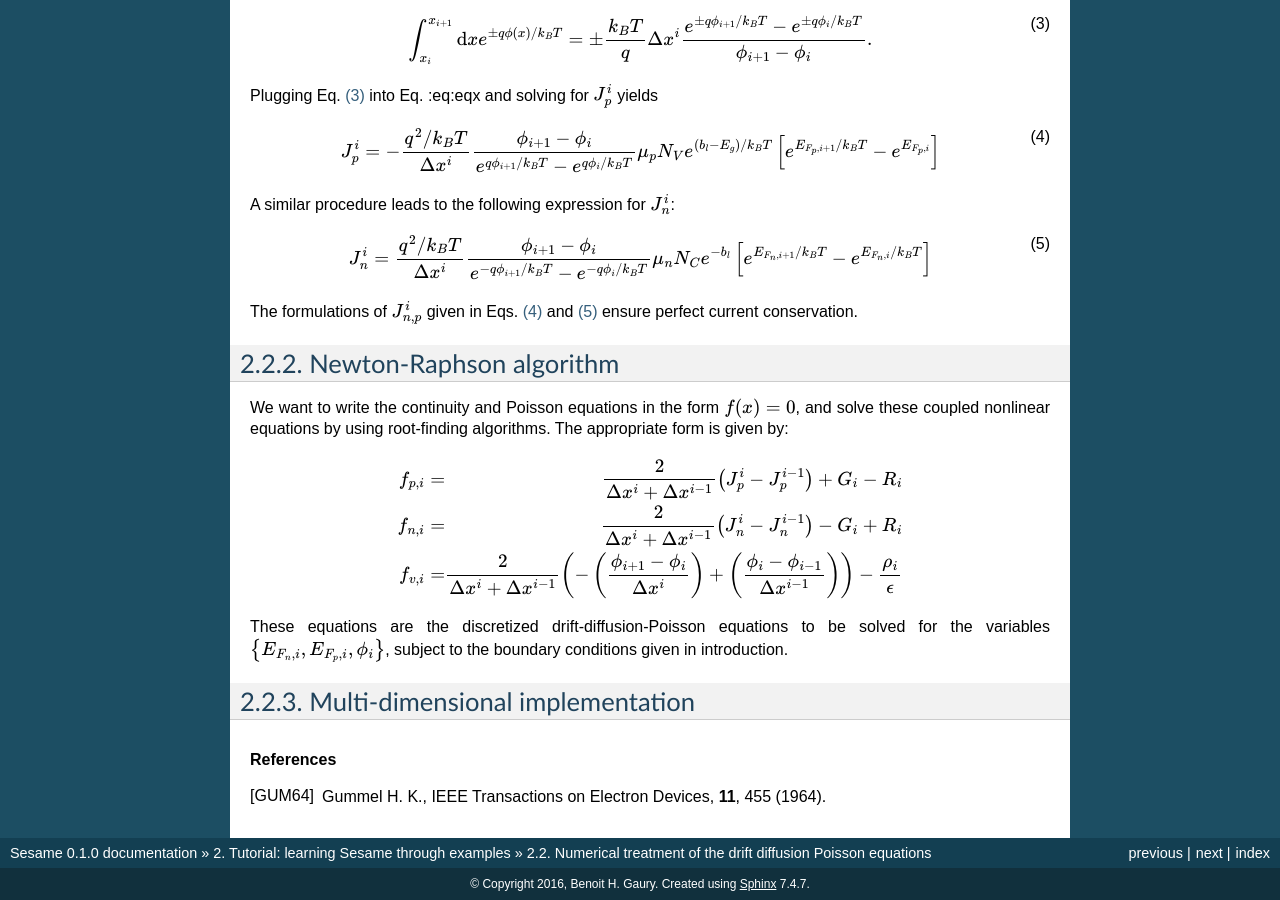
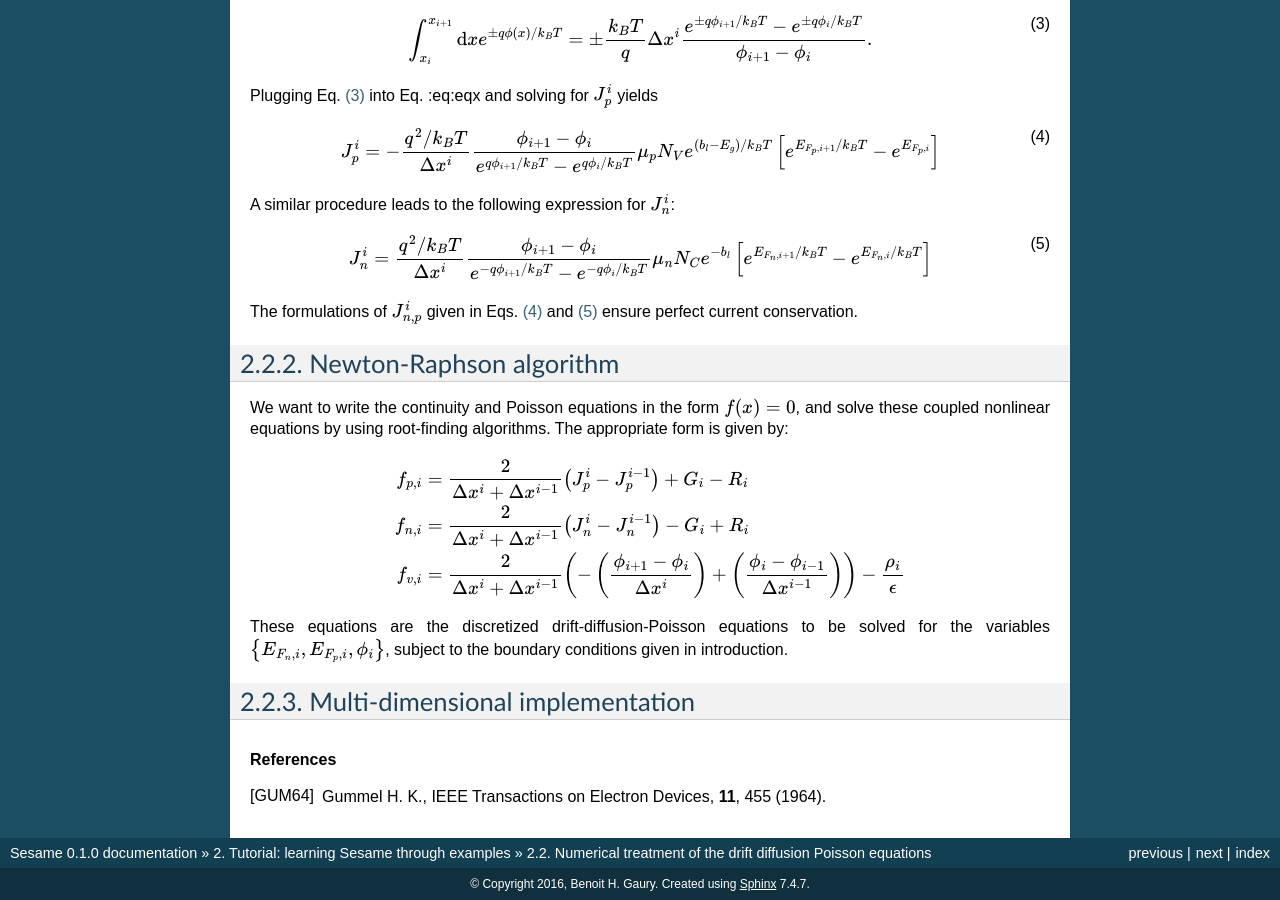
Before and after one commit to usnistgov/sesame, a Sphinx documentation site: the page built from doc/tutorial/discretization.rst, in a window 1280 px wide and 900 px high, scrolled down 1277 px. Built offline with Sphinx 7.4.7, drawn with Linux system fonts in a browser that asks for light colours; formulas are drawn with MathJax 3.

```diff
--- a/doc/tutorial/discretization.rst
+++ b/doc/tutorial/discretization.rst
@@ -100,11 +100,11 @@
 The appropriate form is given by:
 
 .. math::
-    f_{p,i}&=&\frac{2}{\Delta x^i
-    + \Delta x^{i-1}}\left(J_p^{i} - J_p^{i-1}\right) + G_i - R_i \\
-    f_{n,i}&=&\frac{2}{\Delta x^i + \Delta x^{i-1}}\left(J_n^{i} -
-    J_n^{i-1}\right) - G_i + R_i \\
-    f_{v,i}&=&\frac{2}{\Delta x^i + \Delta x^{i-1}}
+    f_{p,i} &= \frac{2}{\Delta x^i + \Delta x^{i-1}}\left(J_p^{i} -
+    J_p^{i-1}\right) + G_i - R_i
+    \\ f_{n,i} &= \frac{2}{\Delta x^i + \Delta
+    x^{i-1}}\left(J_n^{i} - J_n^{i-1}\right) - G_i + R_i \\
+    f_{v,i} &= \frac{2}{\Delta x^i + \Delta x^{i-1}}
     \left(-\left(\frac{\phi_{i+1}-\phi_i}{\Delta x^i}\right) +
     \left(\frac{\phi_{i}-\phi_{i-1}}{\Delta x^{i-1}}\right)\right) -
     \frac{\rho_i}{\epsilon}
```
